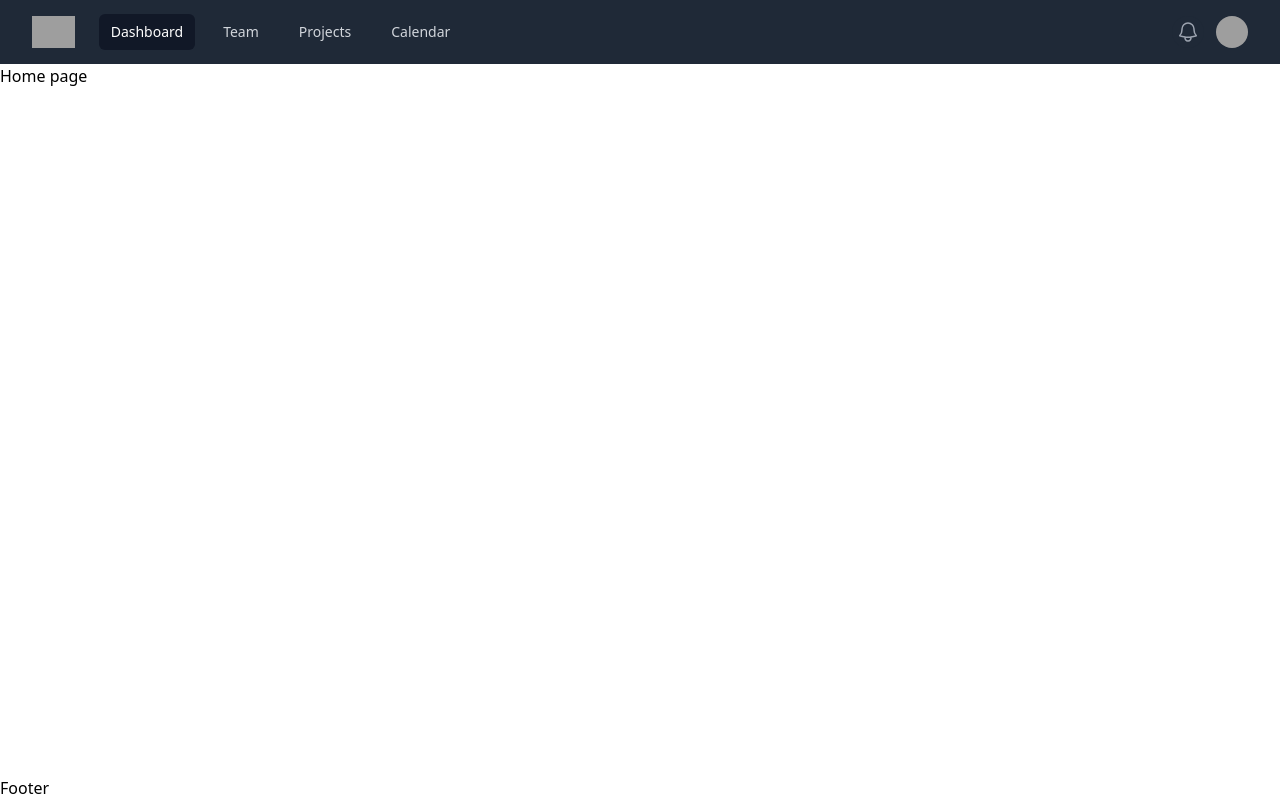
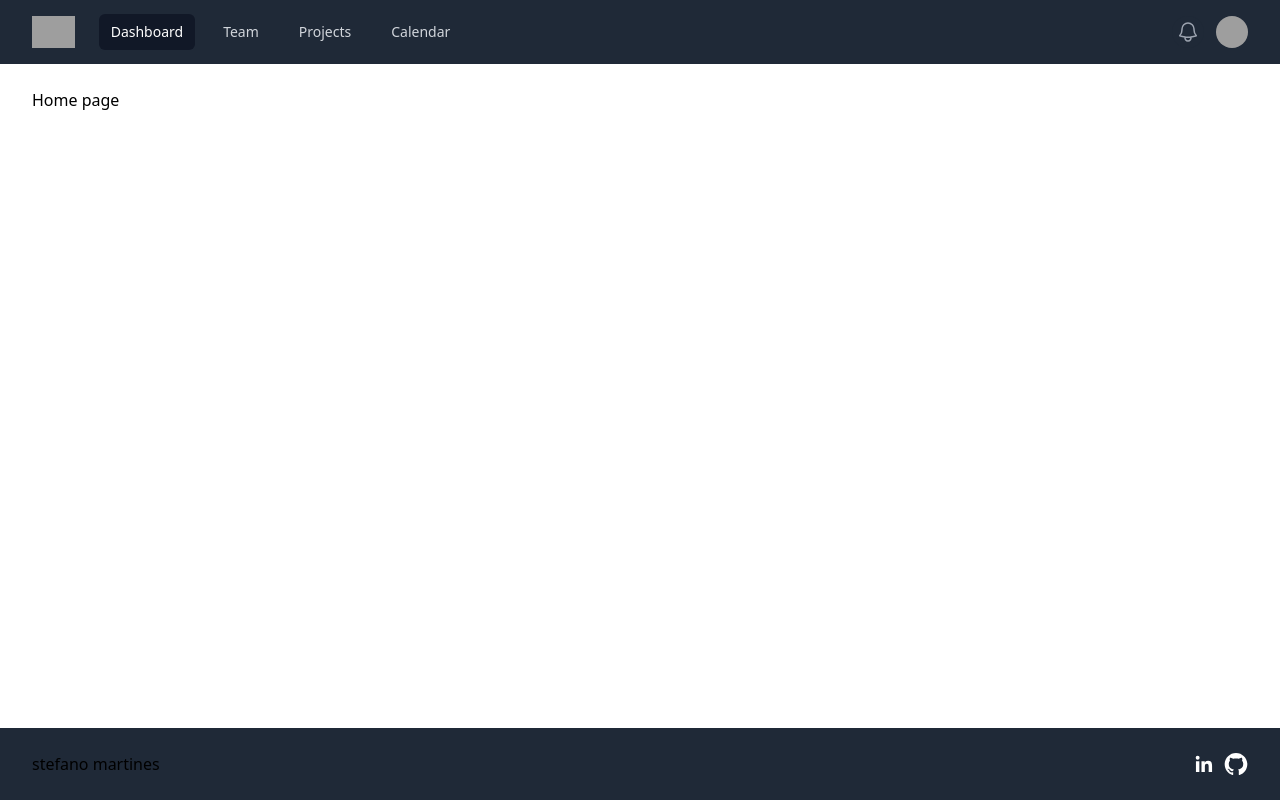
Before and after one commit to weetrax/nextjs-ts-tailwind-boilerplate, a Next.js app: page / in a window 1280 px wide. Built offline with nearby package versions, Linux system fonts and the light colour scheme; grey boxes are pictures that could not be loaded.

Commit message:
layout fix

```diff
--- a/package.json
+++ b/package.json
@@ -9,7 +9,7 @@
     "lint": "next lint"
   },
   "dependencies": {
-    "@headlessui/react": "^1.7.13",
+    "@headlessui/react": "^0.0.0-insiders.9a7dcfc",
     "@heroicons/react": "^2.0.16",
     "@types/node": "18.14.6",
     "@types/react": "18.0.28",
--- a/src/components/Layout/Footer/Footer.tsx
+++ b/src/components/Layout/Footer/Footer.tsx
@@ -1,12 +1,49 @@
 import * as React from "react";
 import PropTypes from "prop-types";
+import Container from "../Container";
 
 type FooterProps = {
   //
 };
 
 const Footer: React.FC<FooterProps> = () => {
-  return <div>Footer</div>;
+  return (
+    <div className="bg-gray-800 py-6">
+      <Container>
+        <div className="flex flex-col md:flex-row gap-2 justify-between items-center">
+          <div>stefano martines</div>
+          <div className="flex gap-2">
+            <a className="group" title="LinkedIn">
+              <svg
+                viewBox="0 0 128 128"
+                className="w-6 h-6 cursor-pointer group-hover:-translate-y-1 duration-200 ease-in-out transition-transform"
+              >
+                <path
+                  fill="#fff"
+                  d="M21.06 48.73h18.11V107H21.06zm9.06-29a10.5 10.5 0 11-10.5 10.49 10.5 10.5 0 0110.5-10.49M50.53 48.73h17.36v8h.24c2.42-4.58 8.32-9.41 17.13-9.41C103.6 47.28 107 59.35 107 75v32H88.89V78.65c0-6.75-.12-15.44-9.41-15.44s-10.87 7.36-10.87 15V107H50.53z"
+                ></path>
+              </svg>
+            </a>
+            <a className="group" title="GitHub">
+              <svg
+                viewBox="0 0 128 128"
+                className="w-6 h-6 cursor-pointer group-hover:-translate-y-1 duration-200 ease-in-out transition-transform"
+              >
+                <g fill="#fff">
+                  <path
+                    fill-rule="evenodd"
+                    clip-rule="evenodd"
+                    d="M64 5.103c-33.347 0-60.388 27.035-60.388 60.388 0 26.682 17.303 49.317 41.297 57.303 3.017.56 4.125-1.31 4.125-2.905 0-1.44-.056-6.197-.082-11.243-16.8 3.653-20.345-7.125-20.345-7.125-2.747-6.98-6.705-8.836-6.705-8.836-5.48-3.748.413-3.67.413-3.67 6.063.425 9.257 6.223 9.257 6.223 5.386 9.23 14.127 6.562 17.573 5.02.542-3.903 2.107-6.568 3.834-8.076-13.413-1.525-27.514-6.704-27.514-29.843 0-6.593 2.36-11.98 6.223-16.21-.628-1.52-2.695-7.662.584-15.98 0 0 5.07-1.623 16.61 6.19C53.7 35 58.867 34.327 64 34.304c5.13.023 10.3.694 15.127 2.033 11.526-7.813 16.59-6.19 16.59-6.19 3.287 8.317 1.22 14.46.593 15.98 3.872 4.23 6.215 9.617 6.215 16.21 0 23.194-14.127 28.3-27.574 29.796 2.167 1.874 4.097 5.55 4.097 11.183 0 8.08-.07 14.583-.07 16.572 0 1.607 1.088 3.49 4.148 2.897 23.98-7.994 41.263-30.622 41.263-57.294C124.388 32.14 97.35 5.104 64 5.104z"
+                  ></path>
+                  <path d="M26.484 91.806c-.133.3-.605.39-1.035.185-.44-.196-.685-.605-.543-.906.13-.31.603-.395 1.04-.188.44.197.69.61.537.91zm2.446 2.729c-.287.267-.85.143-1.232-.28-.396-.42-.47-.983-.177-1.254.298-.266.844-.14 1.24.28.394.426.472.984.17 1.255zM31.312 98.012c-.37.258-.976.017-1.35-.52-.37-.538-.37-1.183.01-1.44.373-.258.97-.025 1.35.507.368.545.368 1.19-.01 1.452zm3.261 3.361c-.33.365-1.036.267-1.552-.23-.527-.487-.674-1.18-.343-1.544.336-.366 1.045-.264 1.564.23.527.486.686 1.18.333 1.543zm4.5 1.951c-.147.473-.825.688-1.51.486-.683-.207-1.13-.76-.99-1.238.14-.477.823-.7 1.512-.485.683.206 1.13.756.988 1.237zm4.943.361c.017.498-.563.91-1.28.92-.723.017-1.308-.387-1.315-.877 0-.503.568-.91 1.29-.924.717-.013 1.306.387 1.306.88zm4.598-.782c.086.485-.413.984-1.126 1.117-.7.13-1.35-.172-1.44-.653-.086-.498.422-.997 1.122-1.126.714-.123 1.354.17 1.444.663zm0 0"></path>
+                </g>
+              </svg>
+            </a>
+          </div>
+        </div>
+      </Container>
+    </div>
+  );
 };
 
 Footer.propTypes = {
--- a/src/pages/_app.tsx
+++ b/src/pages/_app.tsx
@@ -1,6 +1,13 @@
+import Layout from "@/components/Layout";
 import "@/styles/globals.css";
 import type { AppProps } from "next/app";
 
 export default function App({ Component, pageProps }: AppProps) {
-  return <Component {...pageProps} />;
+  return (
+    <div className="flex flex-col min-h-screen justify-between">
+      <Layout>
+        <Component {...pageProps} />
+      </Layout>
+    </div>
+  );
 }
--- a/src/pages/_document.tsx
+++ b/src/pages/_document.tsx
@@ -5,12 +5,10 @@ export default function Document() {
   return (
     <Html lang="en">
       <Head />
-      <body className="flex flex-col min-h-screen justify-between">
-        <Layout>
-          <Main />
-          <NextScript />
-        </Layout>
-      </body>
+      <div>
+        <Main />
+        <NextScript />
+      </div>
     </Html>
   );
 }
--- a/src/pages/index.tsx
+++ b/src/pages/index.tsx
@@ -1,3 +1,4 @@
+import Container from "@/components/Layout/Container";
 import Head from "next/head";
 
 export default function Home() {
@@ -9,7 +10,9 @@ export default function Home() {
         <meta name="viewport" content="width=device-width, initial-scale=1" />
         <link rel="icon" href="/favicon.ico" />
       </Head>
-      <div>Home page</div>
+      <Container>
+        <div className="py-6">Home page</div>
+      </Container>
     </>
   );
 }
--- a/tsconfig.json
+++ b/tsconfig.json
@@ -18,6 +18,6 @@
       "@/*": ["./src/*"]
     }
   },
-  "include": ["next-env.d.ts", "**/*.ts", "**/*.tsx"],
+  "include": ["next-env.d.ts", "**/*.ts", "**/*.tsx", "src/components/Layout/Navbar/Navbar.jsx"],
   "exclude": ["node_modules"]
 }
```
Also changed, not shown: 1 other file (tests, documents, lock files or other folders).
